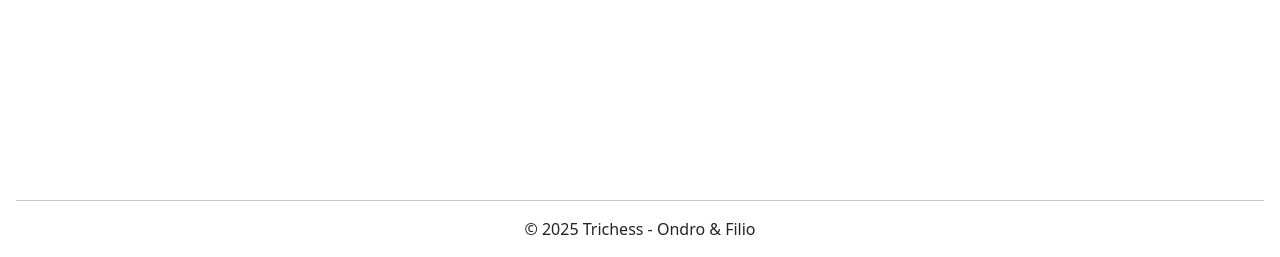
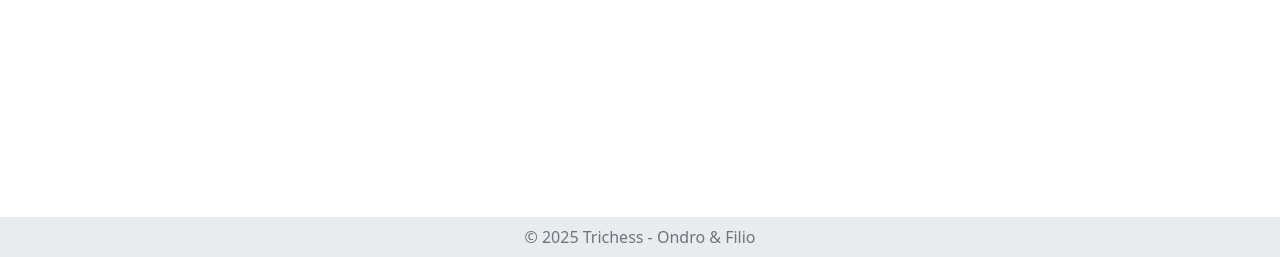
Before and after one commit to ondrolexa/trichess, a Flask app: page /join in a window 1280 px wide. Shown: the part 543-800 px from the top of the page. Run offline with Flask 3, Linux system fonts and the light colour scheme; a user stored in the database is signed in; some libraries are stand-ins or nearby versions.

Commit message:
footer smaller

```diff
--- a/webapp/static/common.css
+++ b/webapp/static/common.css
@@ -1,4 +1,12 @@
-@media (orientation: landscape) and (pointer: coarse) and (max-width: 980px) {
+.footer {
+    position: absolute;
+    bottom: 0;
+    width: 100%;
+    height: 40px;
+    line-height: 40px;
+}
+
+@media (orientation: landscape) and (max-width: 980px) {
     #footer {
         display: none !important;
     }
--- a/webapp/templates/base.html
+++ b/webapp/templates/base.html
@@ -11,6 +11,7 @@
         <title>Trichess</title>
     </head>
     <body>
+        <header>
             {% from 'bootstrap5/nav.html' import render_nav_item %}
             <nav class="navbar navbar-expand-lg navbar-dark bg-primary">
                 <div class="container">
@@ -42,15 +43,18 @@
                     </div>
                 </div>
             </nav>
+        </header>
+        <main class="flex-shrink-0">
             {{ render_messages(dismissible=True) }}
             <!-- Your page content -->
             <div class="container my-4">
             {% block content %}{% endblock %}
             </div>
-        <footer id="footer" class="text-center text-lg-start fixed-bottom">
-            <!-- Copyright -->
-              <div class="text-center p-3"><hr>© 2025 Trichess - Ondro & Filio</div>
-            <!-- Copyright -->
+        </main>
+        <footer id="footer" class="footer bg-body-secondary">
+            <div class="container text-center">
+                <span class="text-secondary">© 2025 Trichess - Ondro & Filio</span>
+            </div>
         </footer>
         {{ bootstrap.load_js() }}
         {% block scripts %}{% endblock %}
```
Lines whose indentation alone changed are shown as unchanged.
